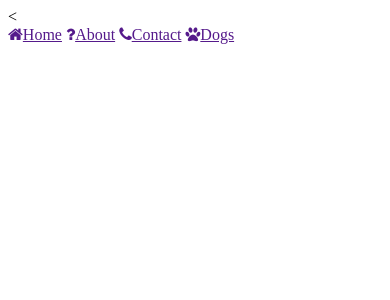
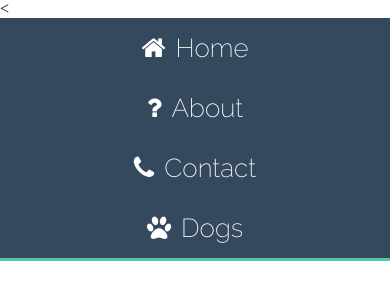
Before and after one commit to jsmayo/awd-course, a plain HTML site: page section-4/flexbox-nav-project/index.html in a window 390 px wide. Drawn offline with Linux system fonts and the light colour scheme.

Commit message:
Updates styling and flexbox behavior

```diff
--- a/section-4/flexbox-nav-project/style.css
+++ b/section-4/flexbox-nav-project/style.css
@@ -1,2 +1,60 @@
 @import url(https://maxcdn.bootstrapcdn.com/font-awesome/4.7.0/css/font-awesome.min.css);
 @import url('https://fonts.googleapis.com/css?family=Raleway:200');
+
+body {
+  margin: 0;
+}
+
+nav {
+  display: flex;
+  flex-direction: row;
+  justify-content: flex-end;
+}
+
+a {
+  font-size: 20px;
+  margin: 15px;
+  text-decoration: none;
+  color: #95a5a6;
+  font-family: Raleway;
+/*   border-bottom: 1px dashed #52c9aa;  */
+  transition: color 0.5s ease-out;
+}
+
+a:hover {
+  color:#3498db;
+  border-bottom: 1px dashed #3498db;
+}
+
+i {
+  margin-right: 10px;
+}
+
+/* Tablet View Breakpoint? */
+@media screen and (max-width: 920px) {
+  nav {
+    justify-content: space-around;
+  }
+  a {
+    font-size: 26px;
+  }
+}
+
+/* Mobile View Breakpoint? */
+@media screen and (max-width: 600px) {
+  nav {
+    flex-direction:
+    column;
+    border-bottom: 3px solid #52c9aa;
+    align-items: center;
+    background: #34495e;
+  }
+  a {
+    color: white;
+    border-bottom: none;
+  }
+  a:hover{
+    color: #52c9aa;
+    border-bottom: none;
+  }
+}
```
